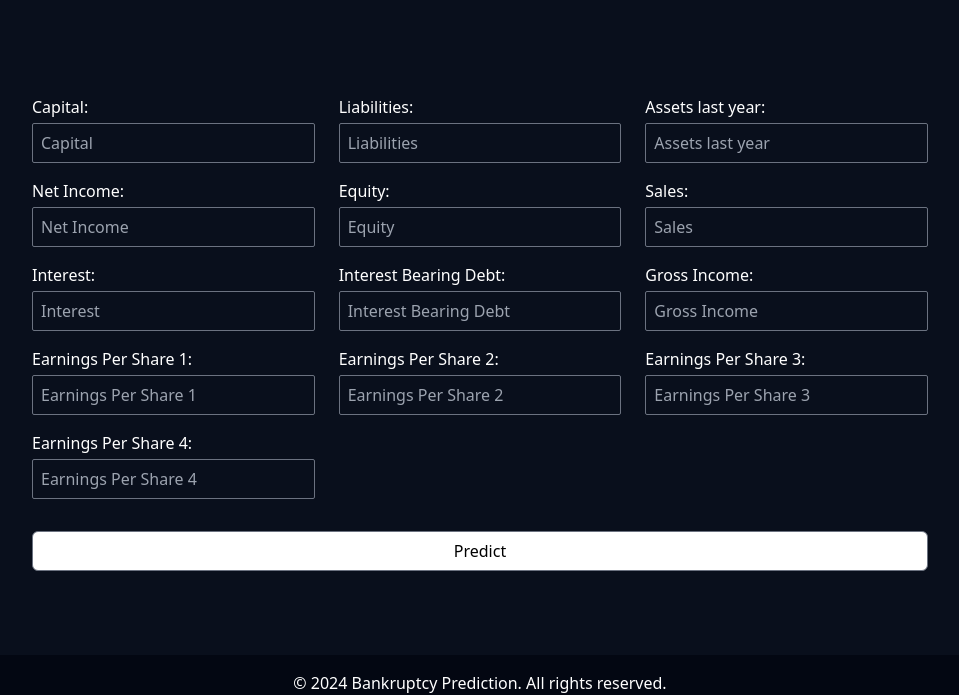
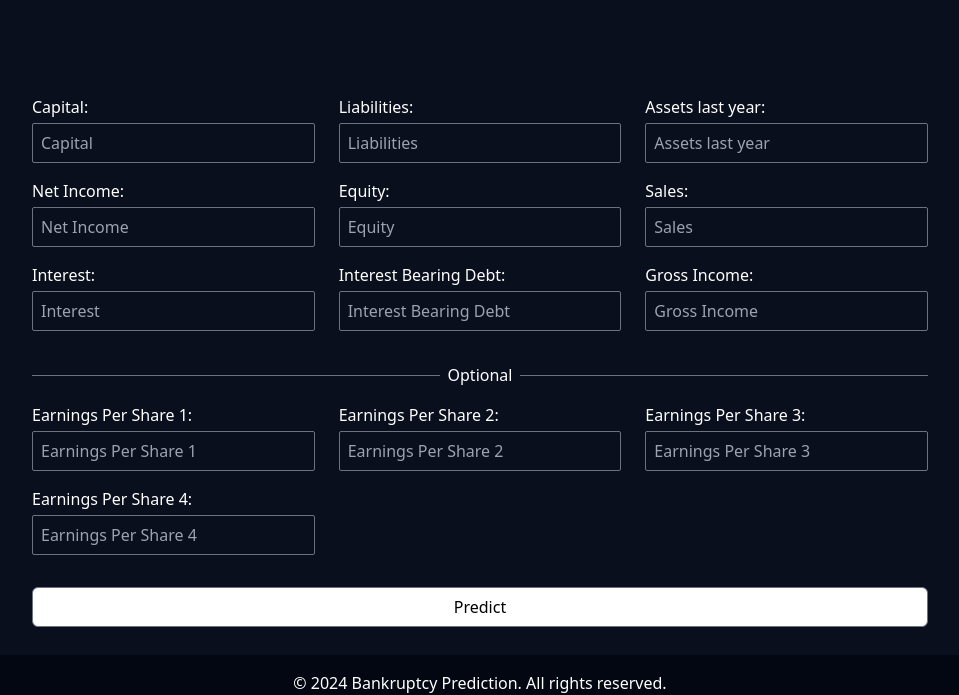
Before and after one commit to JacoboGanon/CSE475M3, a Flask app: page / in a window 1280 px wide. Shown: the part 89-784 px from the top of the page, without its empty margins (160-1119 px from the left). Run offline with Flask 3, Linux system fonts and the light colour scheme; parts of the project's set-up code (start-up, migrations or seed data) failed here and were passed over.

Commit message:
Fixed errors and added a line to show optional elements.

```diff
--- a/server.py
+++ b/server.py
@@ -26,10 +26,10 @@ def predict():
         interest = float(request.form['interest'])
         interest_bearing_debt = float(request.form['interest_bearing_debt'])
         gross_income = float(request.form['gross_income'])
-        eps1 = float(request.form.get('eps1', 0))
-        eps2 = float(request.form.get('eps2', 0))
-        eps3 = float(request.form.get('eps3', 0))
-        eps4 = float(request.form.get('eps4', 0))
+        eps1 = request.form.get('eps1')
+        eps2 = request.form.get('eps2')
+        eps3 = request.form.get('eps3')
+        eps4 = request.form.get('eps4')
 
         # Check if capital + liabilities <= 0
         if capital + liabilities <= 0:
@@ -72,9 +72,9 @@ def predict():
         features_df = pd.DataFrame([features])
         prediction = model.predict(features_df)
         if prediction[0] == 1:
-            text_prediction = "Bankrupt"
+            text_prediction = "Bankruptcy"
         else:
-            text_prediction = "Not Bankrupt"
+            text_prediction = "Safe from bankruptcy"
 
         return render_template('predict.html', bankrupt_status=text_prediction)
     else:
--- a/static/css/main.css
+++ b/static/css/main.css
@@ -558,6 +558,11 @@ video {
   grid-column: 1 / -1;
 }
 
+.mx-2 {
+  margin-left: 0.5rem;
+  margin-right: 0.5rem;
+}
+
 .mt-1 {
   margin-top: 0.25rem;
 }
--- a/templates/index.html
+++ b/templates/index.html
@@ -126,6 +126,12 @@
             class="h-10 outline-none bg-transparent rounded-sm border border-gray-500 px-2 mt-1"
           />
         </label>
+        <!-- Horizontal line with text "Optional" -->
+        <div class="col-span-full flex items-center mt-4">
+          <hr class="flex-grow border-gray-500" />
+          <span class="mx-2 text-white">Optional</span>
+          <hr class="flex-grow border-gray-500" />
+        </div>
         <!-- Optional -->
         <label htmlFor="eps1" class="text-white flex flex-col">
           Earnings Per Share 1:
--- a/templates/predict.html
+++ b/templates/predict.html
@@ -126,6 +126,12 @@
             class="h-10 outline-none bg-transparent rounded-sm border border-gray-500 px-2 mt-1"
           />
         </label>
+        <!-- Horizontal line with text "Optional" -->
+        <div class="col-span-full flex items-center mt-4">
+          <hr class="flex-grow border-gray-500" />
+          <span class="mx-2 text-white">Optional</span>
+          <hr class="flex-grow border-gray-500" />
+        </div>
         <!-- Optional -->
         <label htmlFor="eps1" class="text-white flex flex-col">
           Earnings Per Share 1:
```
